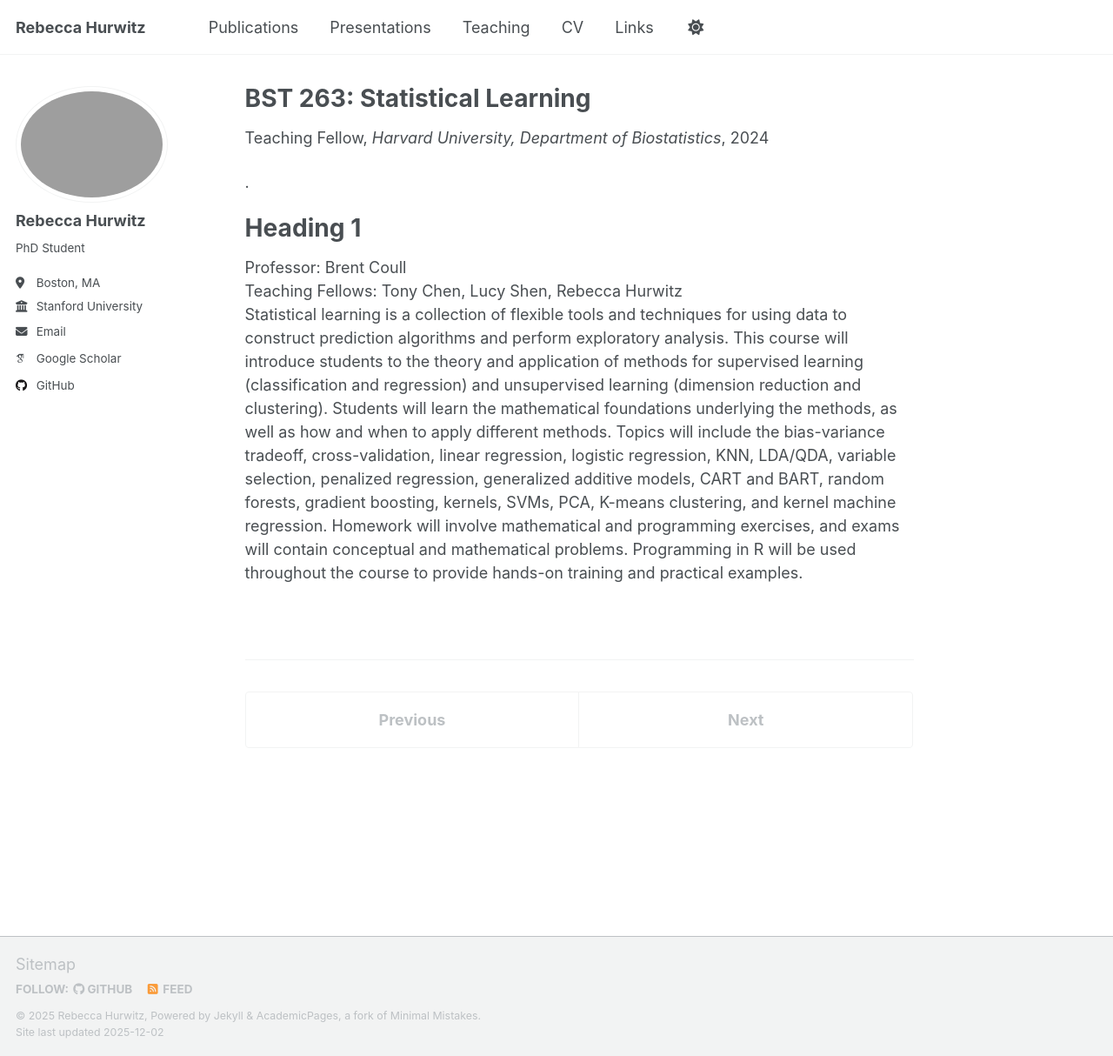
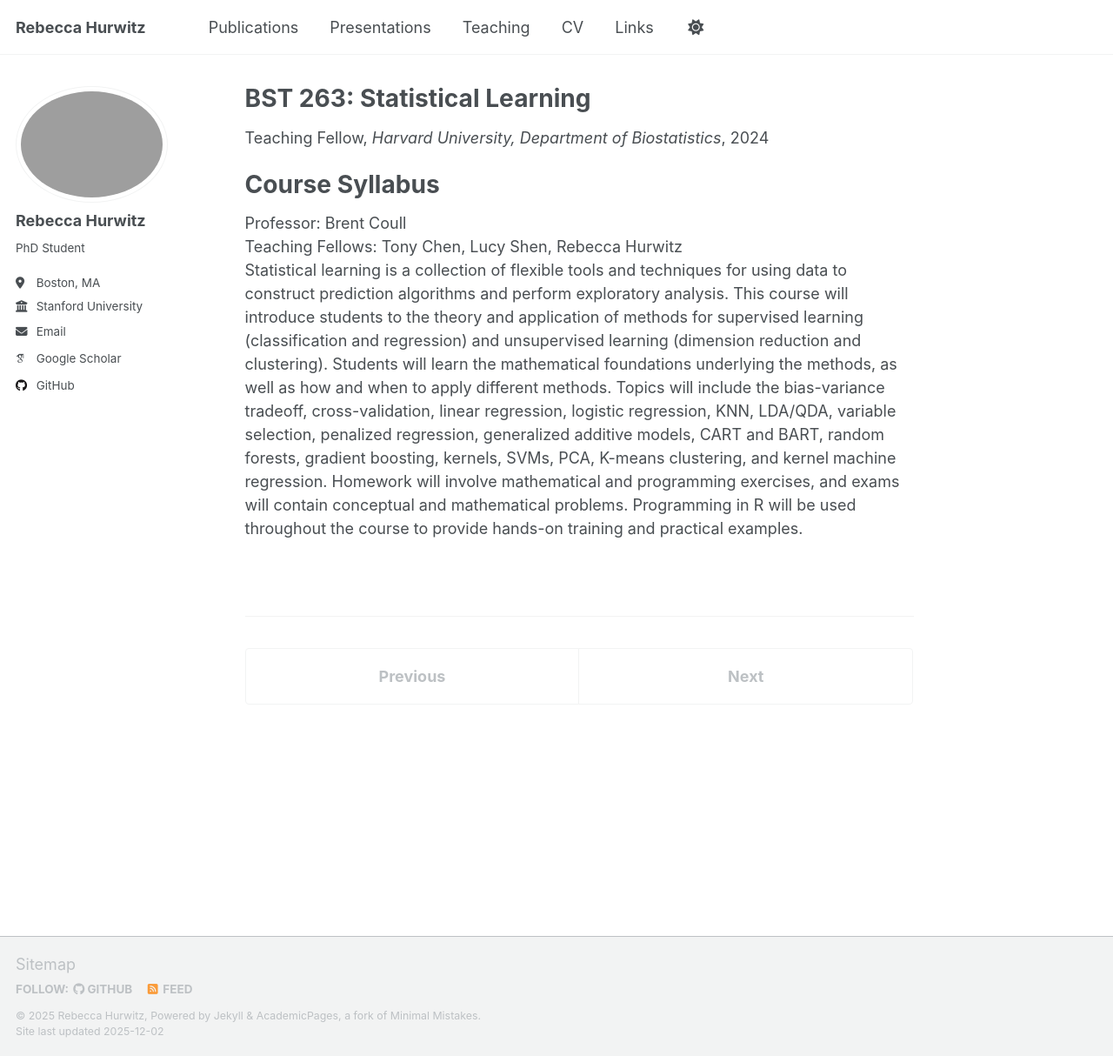
Before and after one commit to rebeccahurwitz/rebeccahurwitz.github.io, a Jekyll site: the page built from _teaching/biostat263.md, in a window 1280 px wide and 1214 px high. Shown: the whole window at 87% size. Built offline with Jekyll 4.4.1, drawn with Linux system fonts in a browser that asks for light colours; some web fonts are replaced; a script that is not in the unit is left out.

Commit message:
Update biostat263.md

```diff
--- a/_teaching/biostat263.md
+++ b/_teaching/biostat263.md
@@ -7,9 +7,9 @@
 location: "Boston, MA"
 ---
 
-.
 
-Heading 1
+
+Course Syllabus
 ======
 Professor: Brent Coull
 <br>
```
